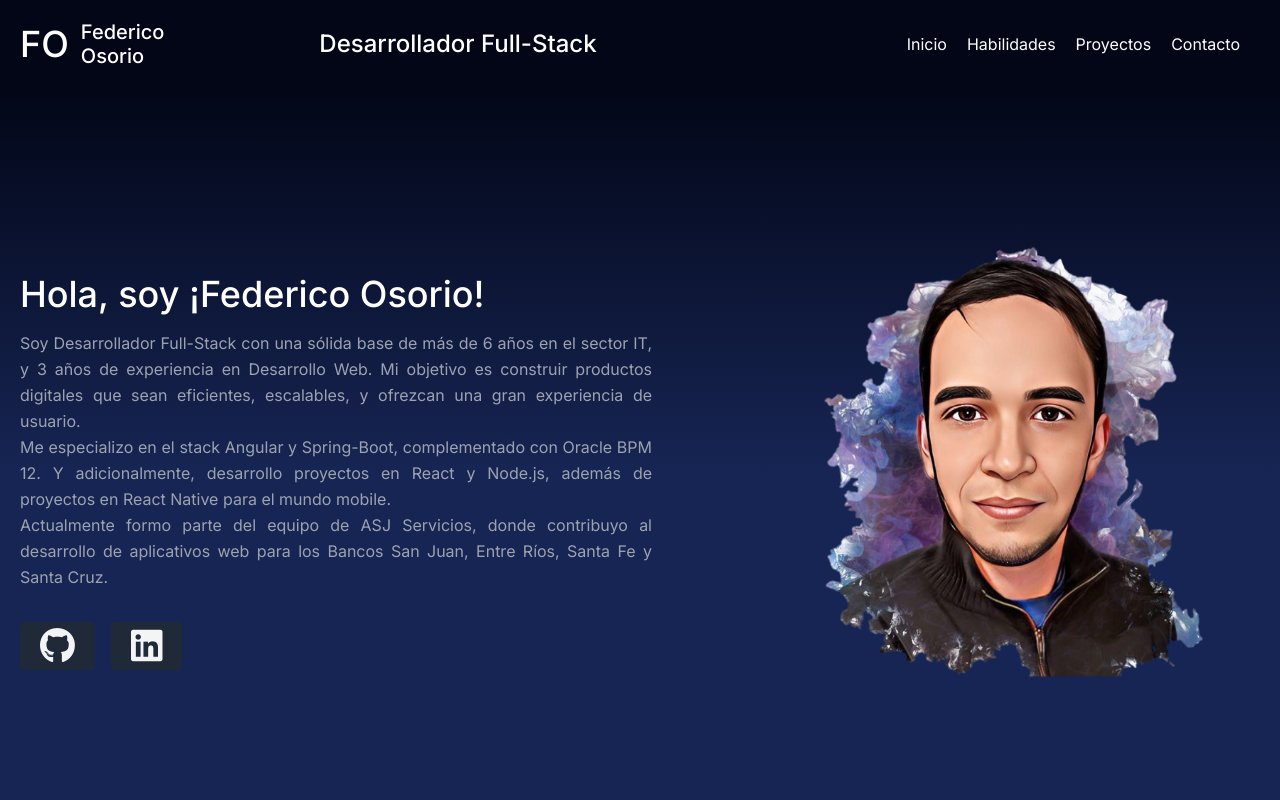
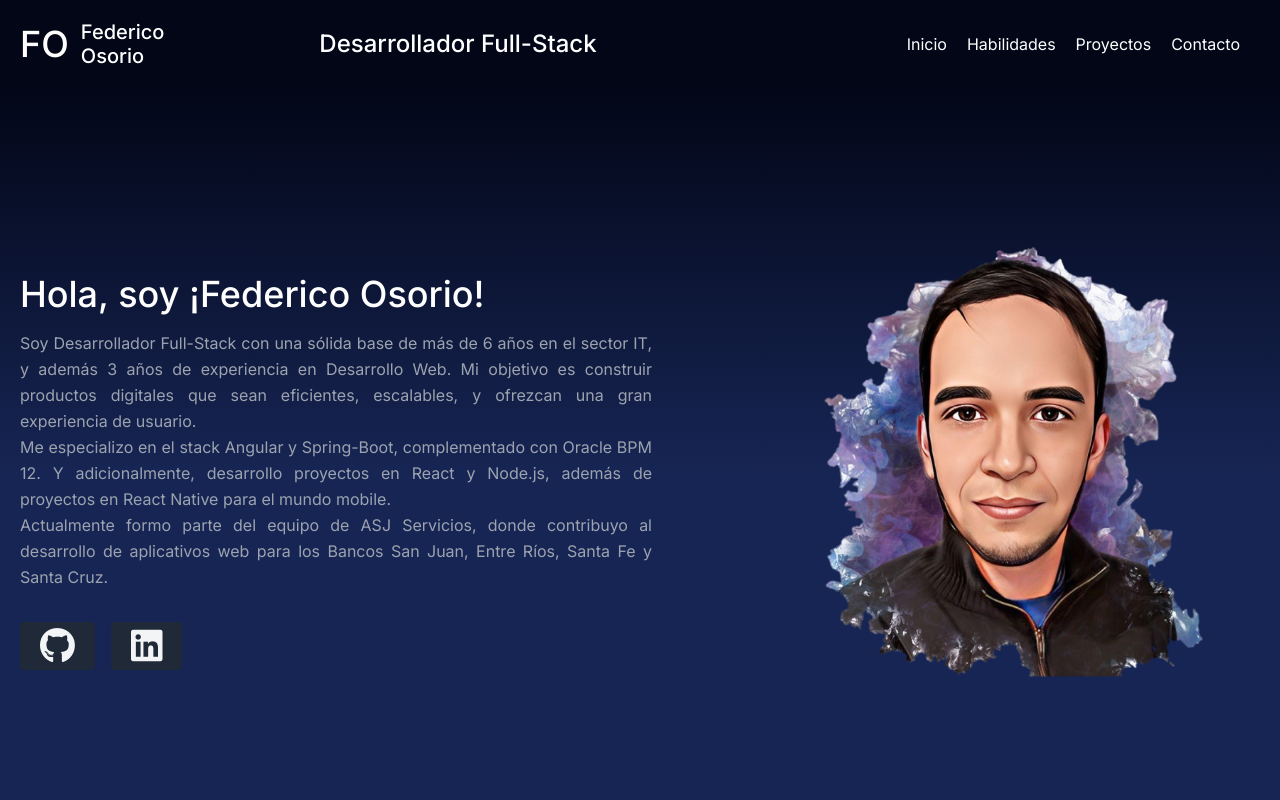
Before and after one commit to FedeOsorio/portfolio, a Next.js app: page / in a window 1280 px wide. Shown: the top 800 px of the page. Built offline with nearby package versions, Linux system fonts and the light colour scheme.

Commit message:
Update main.tsx

```diff
--- a/src/components/main.tsx
+++ b/src/components/main.tsx
@@ -10,7 +10,7 @@ const Main = () => {
 						Hola, soy ¡Federico Osorio!
 					</h1>
 					<p className="mb-8 leading-relaxed text-justify">
-						Soy Desarrollador Full-Stack con una sólida base de más de 6 años en el sector IT, y 3 años de experiencia en Desarrollo Web. Mi objetivo es construir productos digitales que sean eficientes,
+						Soy Desarrollador Full-Stack con una sólida base de más de 6 años en el sector IT, y además 3 años de experiencia en Desarrollo Web. Mi objetivo es construir productos digitales que sean eficientes,
 						escalables, y ofrezcan una gran experiencia de usuario.
 						<br></br>
 						Me especializo en el stack Angular y Spring-Boot, complementado con Oracle BPM 12. Y adicionalmente, desarrollo proyectos en React y Node.js, además de proyectos en React Native para el mundo mobile.
```
